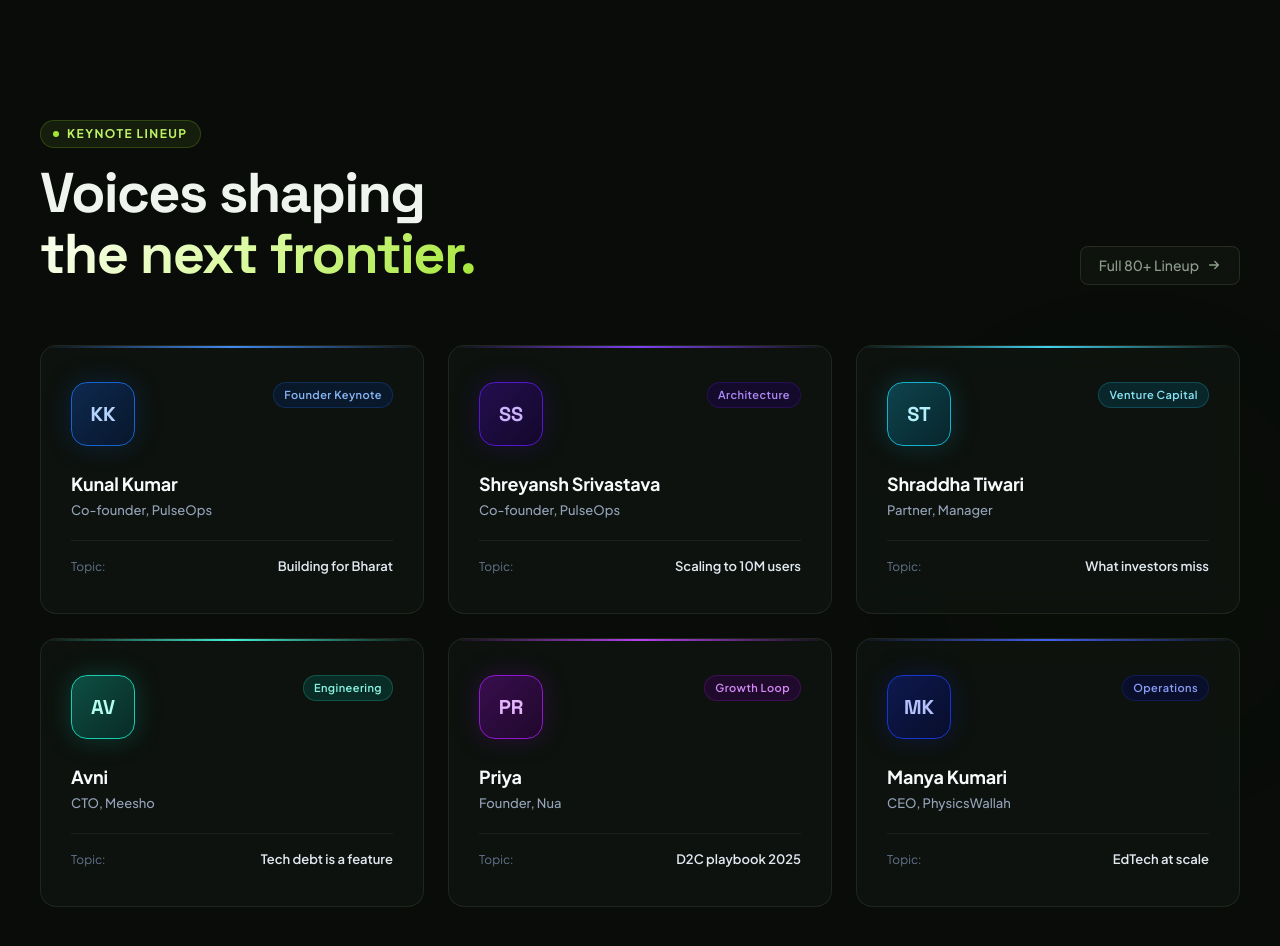
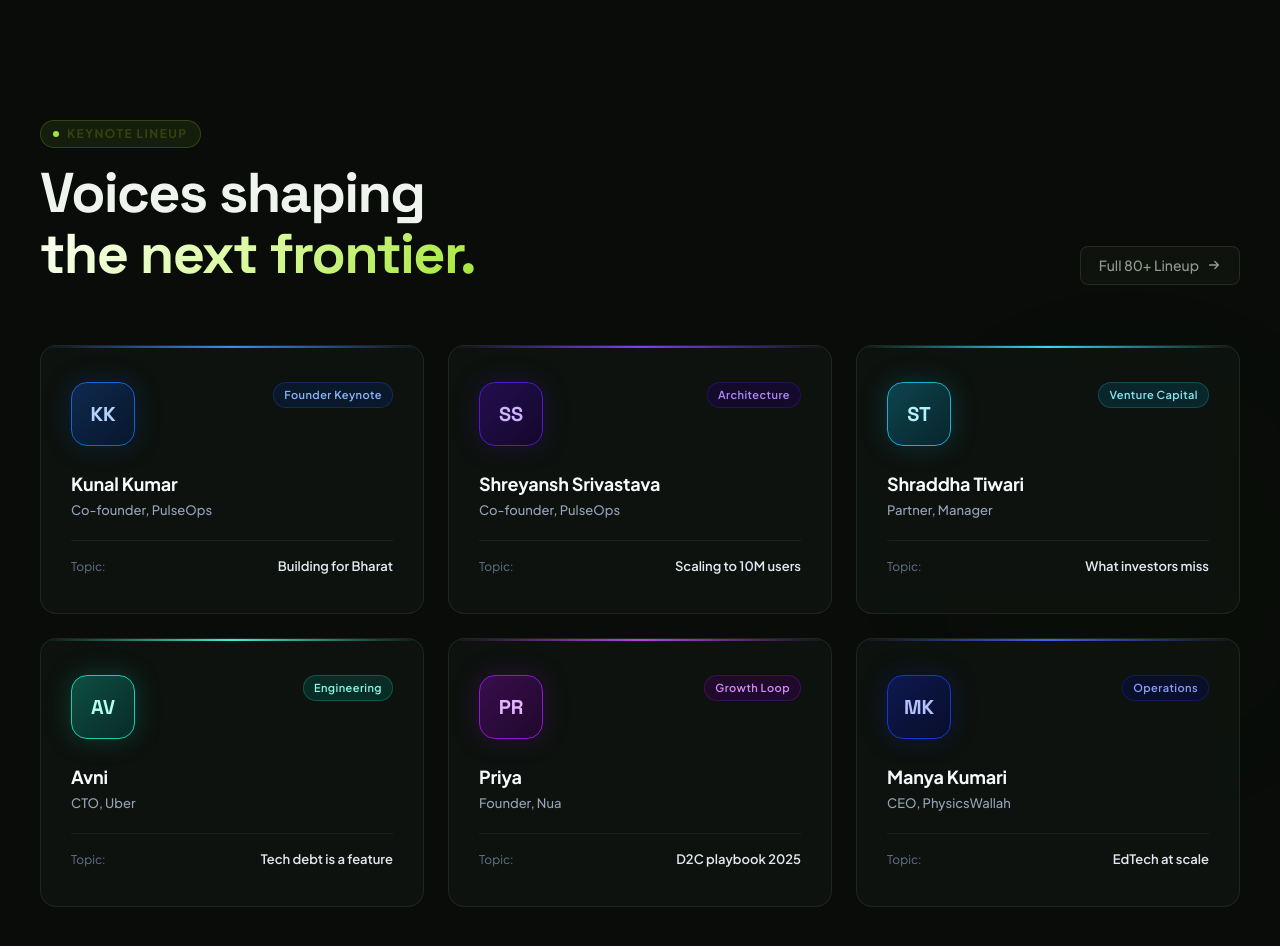
Before and after one commit to Shreyansh-Sri/PulseOps-AI, a Next.js app: page / in a window 1280 px wide. Shown: the part 1660-2606 px from the top of the page. Built offline with nearby package versions, Linux system fonts and the light colour scheme.

Commit message:
Initial Commit

```diff
--- a/src/components/Speakers.tsx
+++ b/src/components/Speakers.tsx
@@ -4,7 +4,7 @@
   { name: "Kunal Kumar", role: "Co-founder, PulseOps", topic: "Building for Bharat", initials: "KK", hue: 215, tag: "Founder Keynote" },
   { name: "Shreyansh Srivastava", role: "Co-founder, PulseOps", topic: "Scaling to 10M users", initials: "SS", hue: 260, tag: "Architecture" },
   { name: "Shraddha Tiwari", role: "Partner, Manager", topic: "What investors miss", initials: "ST", hue: 190, tag: "Venture Capital" },
-  { name: "Avni", role: "CTO, Meesho", topic: "Tech debt is a feature", initials: "AV", hue: 170, tag: "Engineering" },
+  { name: "Avni", role: "CTO, Uber", topic: "Tech debt is a feature", initials: "AV", hue: 170, tag: "Engineering" },
   { name: "Priya", role: "Founder, Nua", topic: "D2C playbook 2025", initials: "PR", hue: 280, tag: "Growth Loop" },
   { name: "Manya Kumari", role: "CEO, PhysicsWallah", topic: "EdTech at scale", initials: "MK", hue: 230, tag: "Operations" },
 ];
@@ -24,7 +24,7 @@
               alignItems: "center",
               gap: 8,
               fontSize: 12,
-              color: "#bef264",
+              color: "#31450eff",
               letterSpacing: "0.12em",
               marginBottom: 14,
               textTransform: "uppercase",
```
